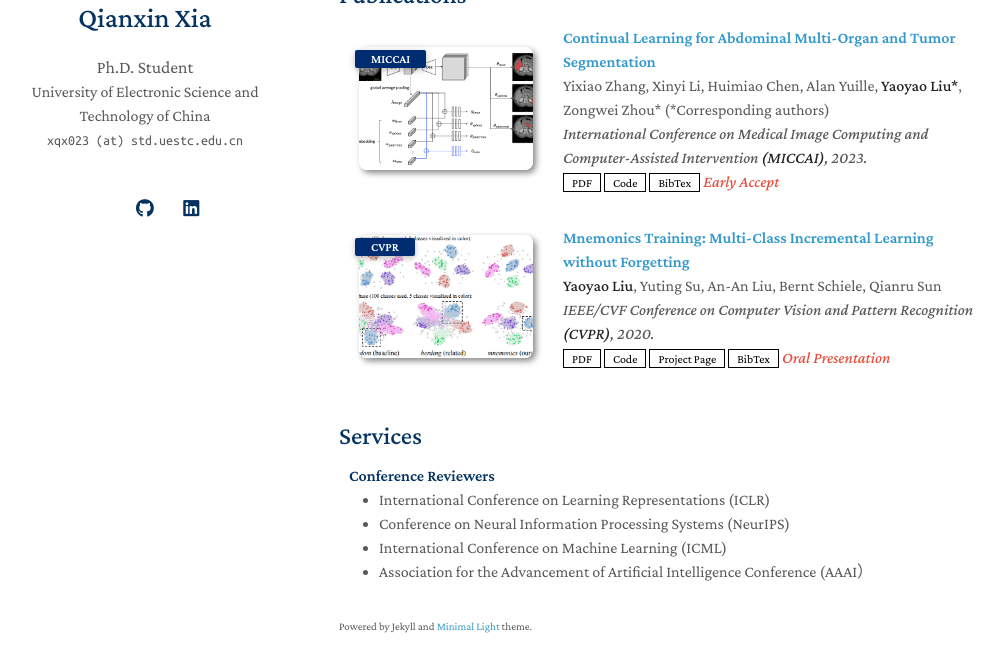
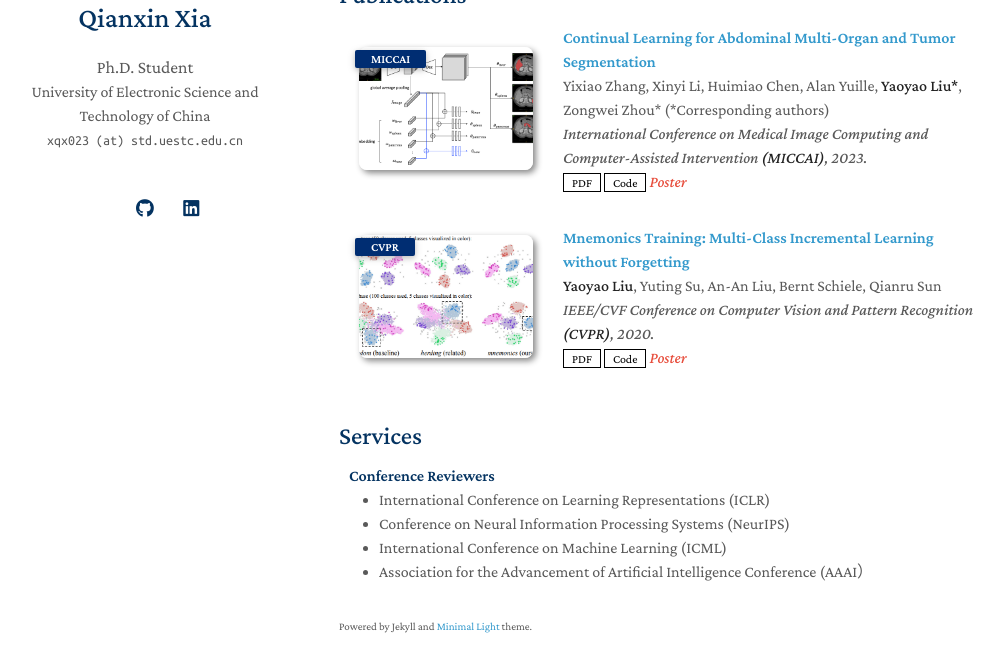
Before and after one commit to einsteinxia/einsteinxia.github.io, a Jekyll site: the page built from index.md, in a window 1280 px wide and 900 px high, scrolled down 580 px, cut to the strip 193-865 px from the top of the window. Shown: the whole strip, without its empty margins (131-1135 px from the left). Built offline with Jekyll 4.4.1, drawn with Linux system fonts in a browser that asks for light colours; a style sheet for code colours, icons or effects is not loaded; our own code applies the rules of GitHub Pages for plain Markdown files.

Commit message:
Update publications.yml

```diff
--- a/_data/publications.yml
+++ b/_data/publications.yml
@@ -6,9 +6,8 @@ main:
     conference: International Conference on Medical Image Computing and Computer-Assisted Intervention <strong>(MICCAI)</strong>, 2023.
     pdf: https://arxiv.org/pdf/2306.00988.pdf
     code: https://github.com/MrGiovanni/ContinualLearning
-    bibtex: https://bib.yliu.me/MICCAI23.txt
     image: ./assets/img/teaser_example_2.png
-    notes: Early Accept
+    notes: Poster
 
   - title: "Mnemonics Training: Multi-Class Incremental Learning without Forgetting"
     authors: <strong>Yaoyao Liu</strong>, Yuting Su, An-An Liu, Bernt Schiele, Qianru Sun
@@ -16,7 +15,5 @@ main:
     conference: IEEE/CVF Conference on Computer Vision and Pattern Recognition <strong>(CVPR)</strong>, 2020.
     pdf: https://arxiv.org/pdf/2002.10211.pdf
     code: https://github.com/yaoyao-liu/class-incremental-learning/tree/main/mnemonics-training
-    page: https://class-il.mpi-inf.mpg.de/mnemonics/
-    bibtex: https://class-il.mpi-inf.mpg.de/mnemonics/
-    notes: Oral Presentation
+    notes: Poster
     image: ./assets/img/teaser_example.png
```
